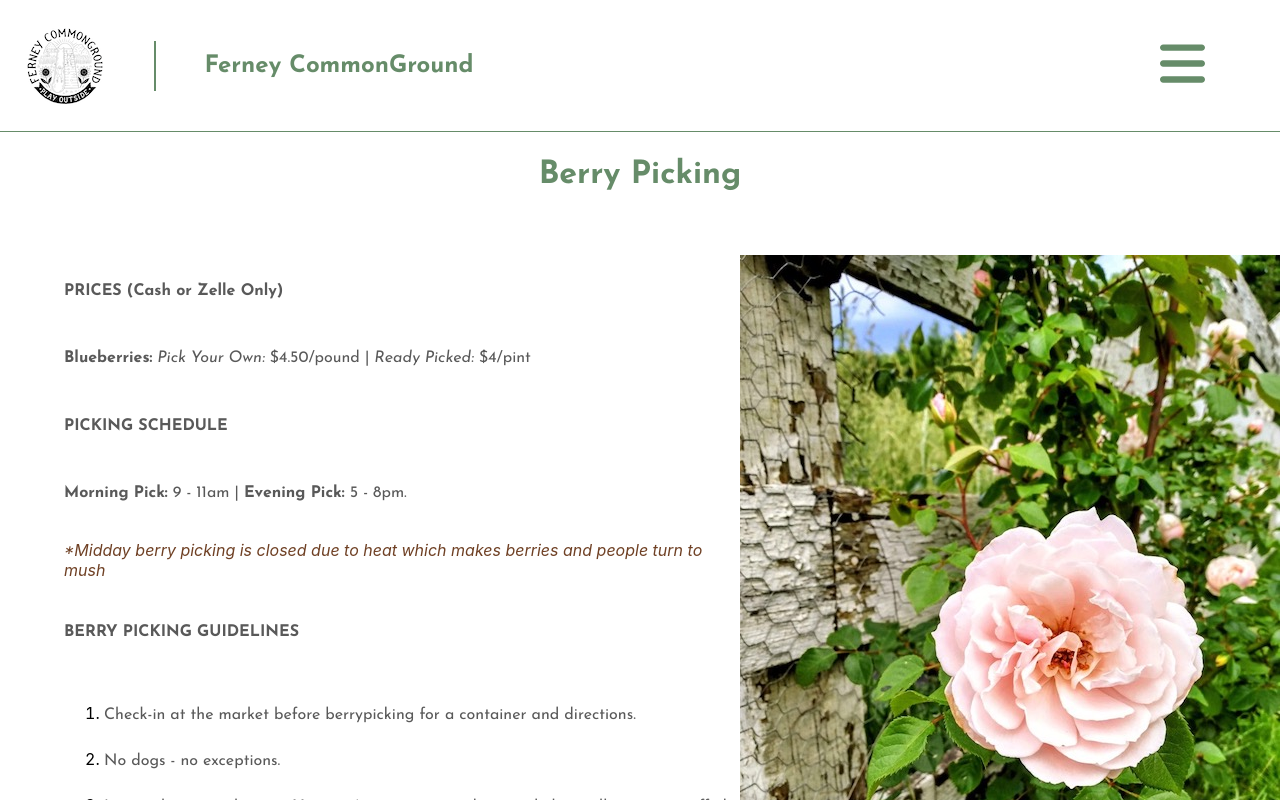
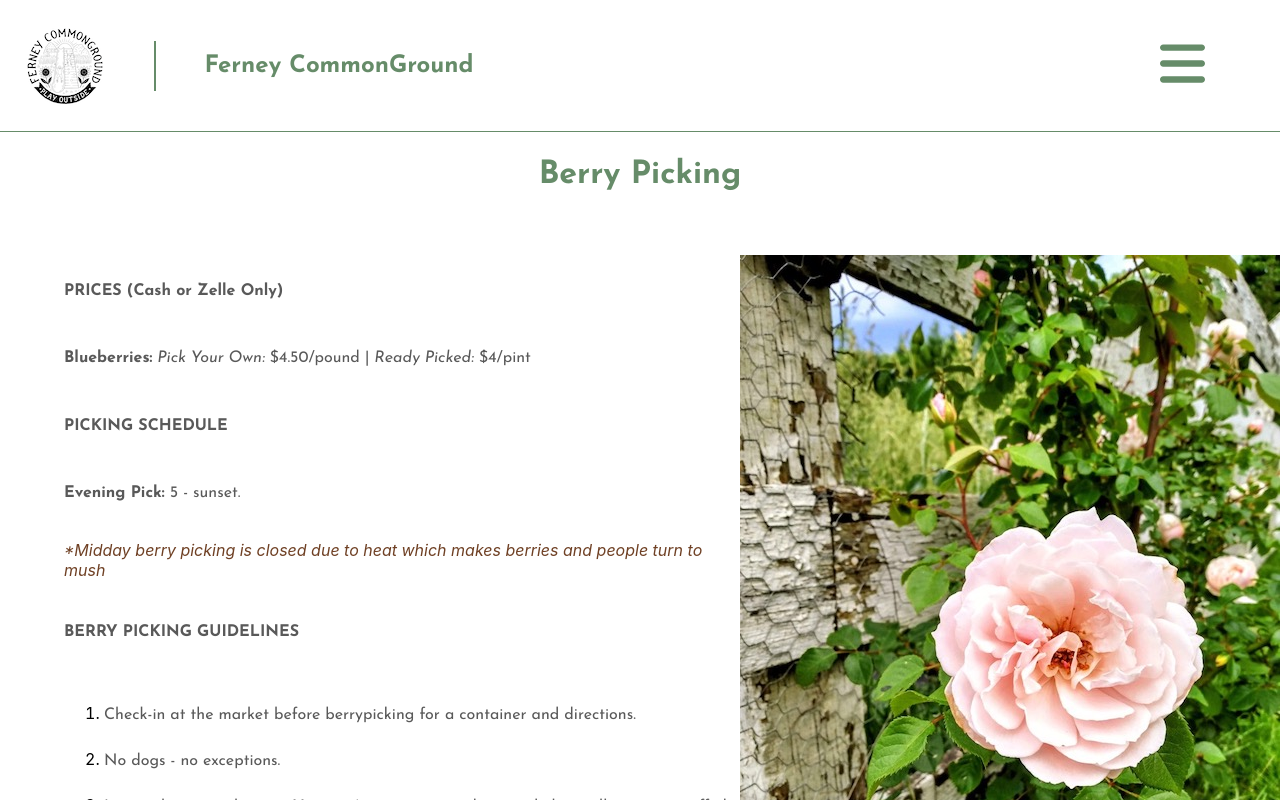
Before and after one commit to PlinytheYounger/ferney_commonGround, a React (Create React App) app: page /berrypicking in a window 1280 px wide. Shown: the top 800 px of the page. Built offline with nearby package versions, Linux system fonts and the light colour scheme.

Commit message:
Update BerryPickingContainer.js

```diff
--- a/src/Components/BerryPicking/BerryPickingContainer.js
+++ b/src/Components/BerryPicking/BerryPickingContainer.js
@@ -18,7 +18,7 @@ const BerryPickingContainer = () => {
                             <h4 className="h4-berry">PRICES (Cash or Zelle Only)</h4>
                                 <p className="p-berry"><b>Blueberries:</b><i> Pick Your Own:</i> $4.50/pound | <i>Ready Picked:</i> $4/pint </p>
                             <h4 className="h4-berry">PICKING SCHEDULE</h4>
-                                <p className="p-berry"><b>Morning Pick:</b> 9 - 11am | <b>Evening Pick:</b> 5 - 8pm.</p>
+                                <p className="p-berry"> <b>Evening Pick:</b> 5 - sunset.</p>
                                 <p><i>*Midday berry picking is closed due to heat which makes berries and people turn to mush</i></p>
                             <h4 className="h4-berry">BERRY PICKING GUIDELINES</h4>
                                 <ol>
```
